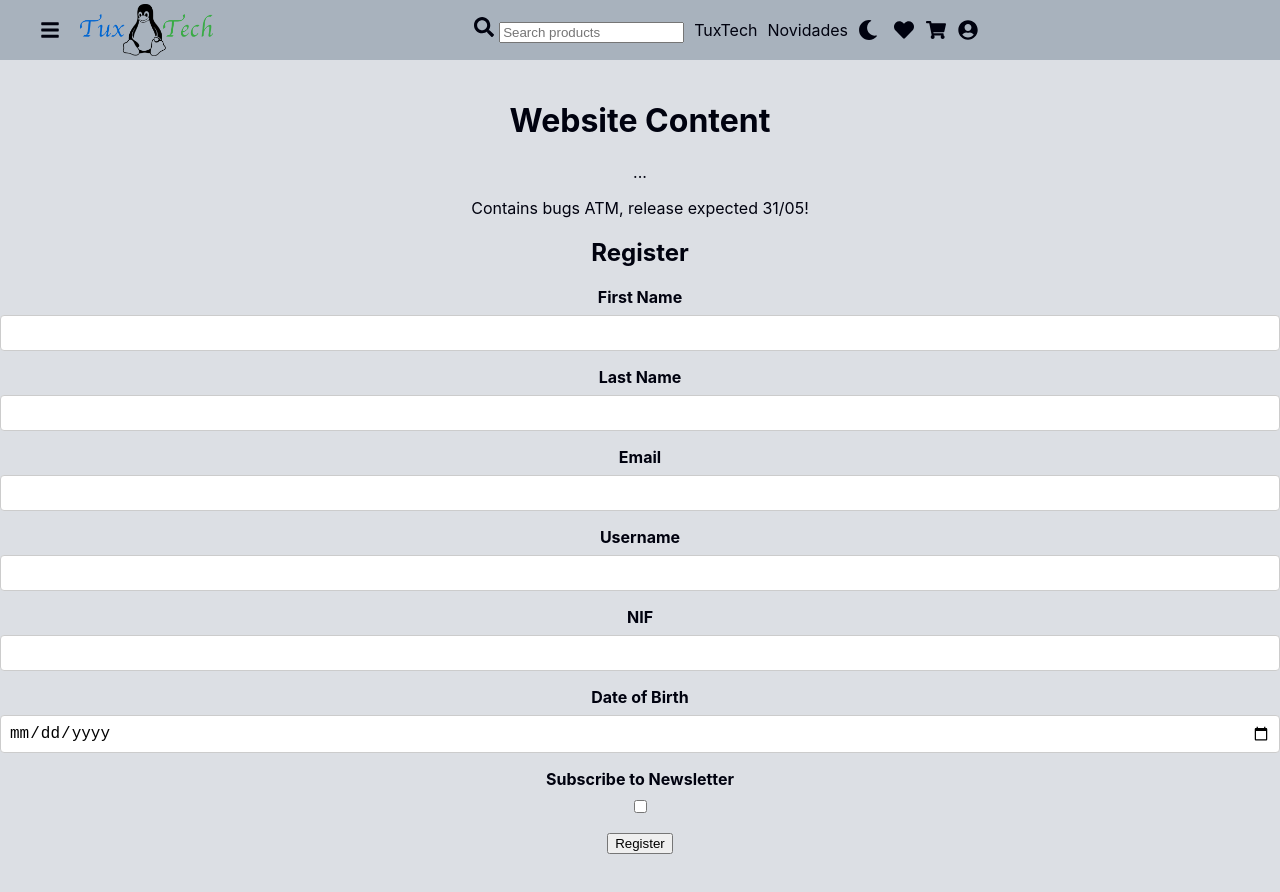
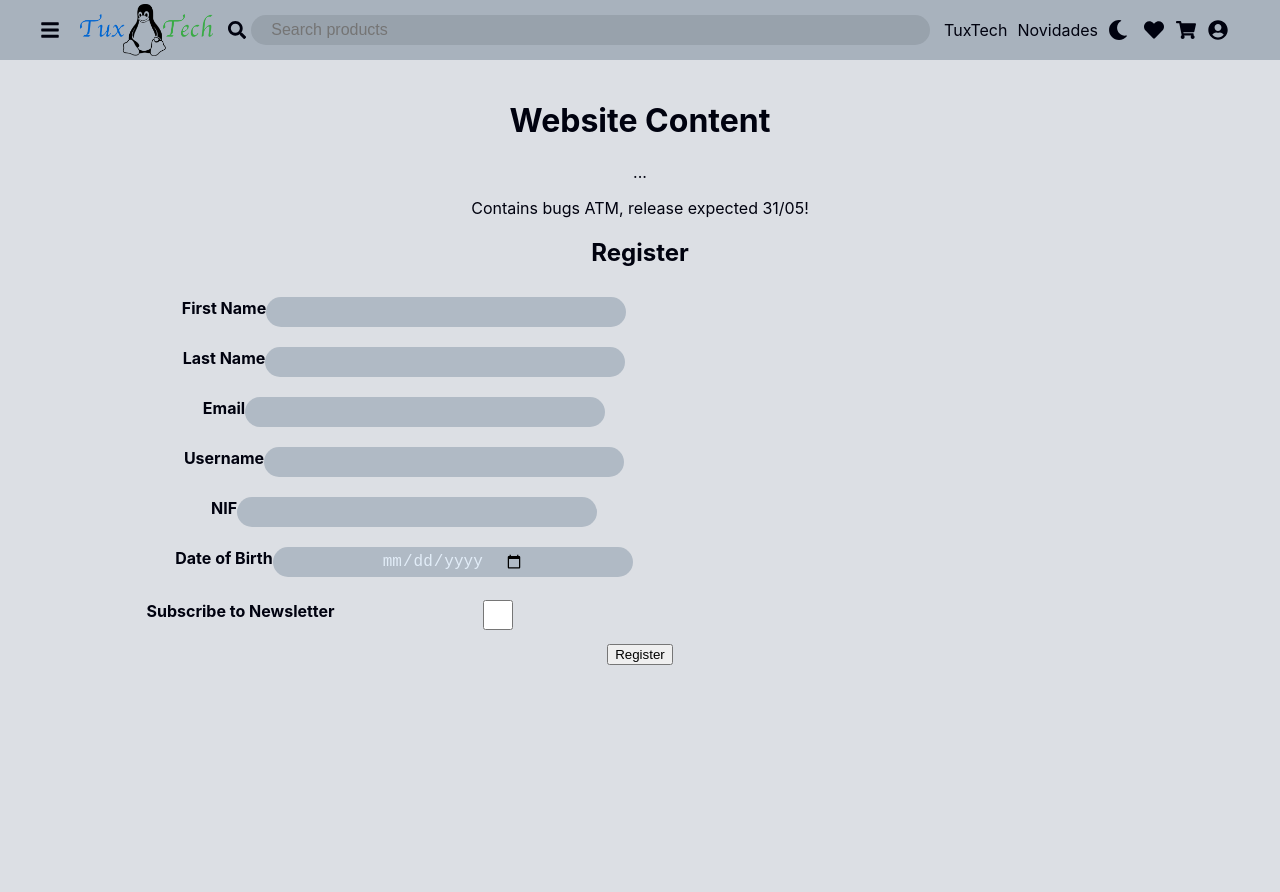
Before and after one commit to 0xdbff/tuxTech, a React (Create React App) app in the folder src/website/: page / in a window 1280 px wide. Shown: the top 892 px of the page. Built offline with nearby package versions, Linux system fonts and the light colour scheme.

Commit message:
fix user registration

```diff
--- a/src/website/src/header.tsx
+++ b/src/website/src/header.tsx
@@ -85,7 +85,7 @@ const StoreHeader: React.FC<StoreHeaderProps> = () => {
 
     const renderSearchBar = () => {
         return (
-            <div>
+            <div className="search">
                 <FaSearch className="searchIcon" />
                 <input type="text" placeholder="Search products" />
             </div>
--- a/src/website/src/inputField.css
+++ b/src/website/src/inputField.css
@@ -1,7 +1,17 @@
+@import "./variables.css";
+
 .input-field {
+  /* display: flex; */
+  /* flex-direction: column; */
+  /* margin-bottom: 1rem; */
   display: flex;
-  flex-direction: column;
-  margin-bottom: 1rem;
+  align-items: center;
+  justify-content: center;
+  /* background-color: var(--color-gray-11); */
+  border-radius: 20px;
+  padding: 10px 4px;
+  flex-grow: 1;
+  max-width: 800px;
 }
 
 .input-field label {
@@ -10,10 +20,18 @@
 }
 
 .input-field input {
-  padding: 0.5rem;
-  font-size: 1rem;
-  border: 1px solid #ccc;
-  border-radius: 4px;
+  background-color: var(--color-gray-07);
+  color: var(--color-white-1);
+  display: flex;
+  align-items: center;
+  justify-content: center;
+  width: 40%;
+  height: 30px;
+  border: none;
+  border-radius: 20px;
+  padding: 0 20px;
+  font-size: 16px;
+  outline: none;
   transition: border-color 0.2s;
 }
 
@@ -21,3 +39,8 @@
   border-color: #007bff;
   outline: none;
 }
+
+.input-field input:hover {
+  background-color: var(--color-gray-08);
+  border-radius: 20px;
+}
```
